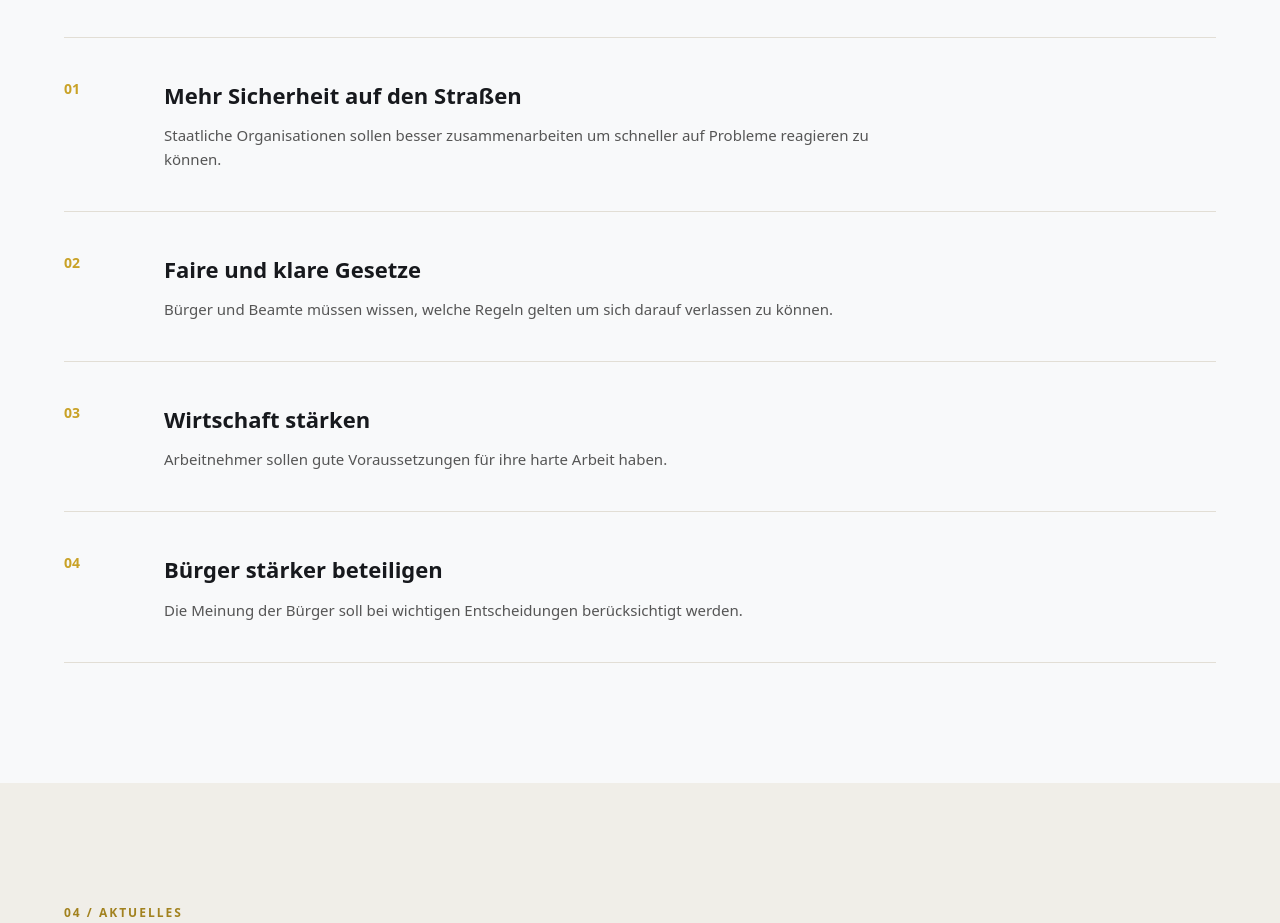
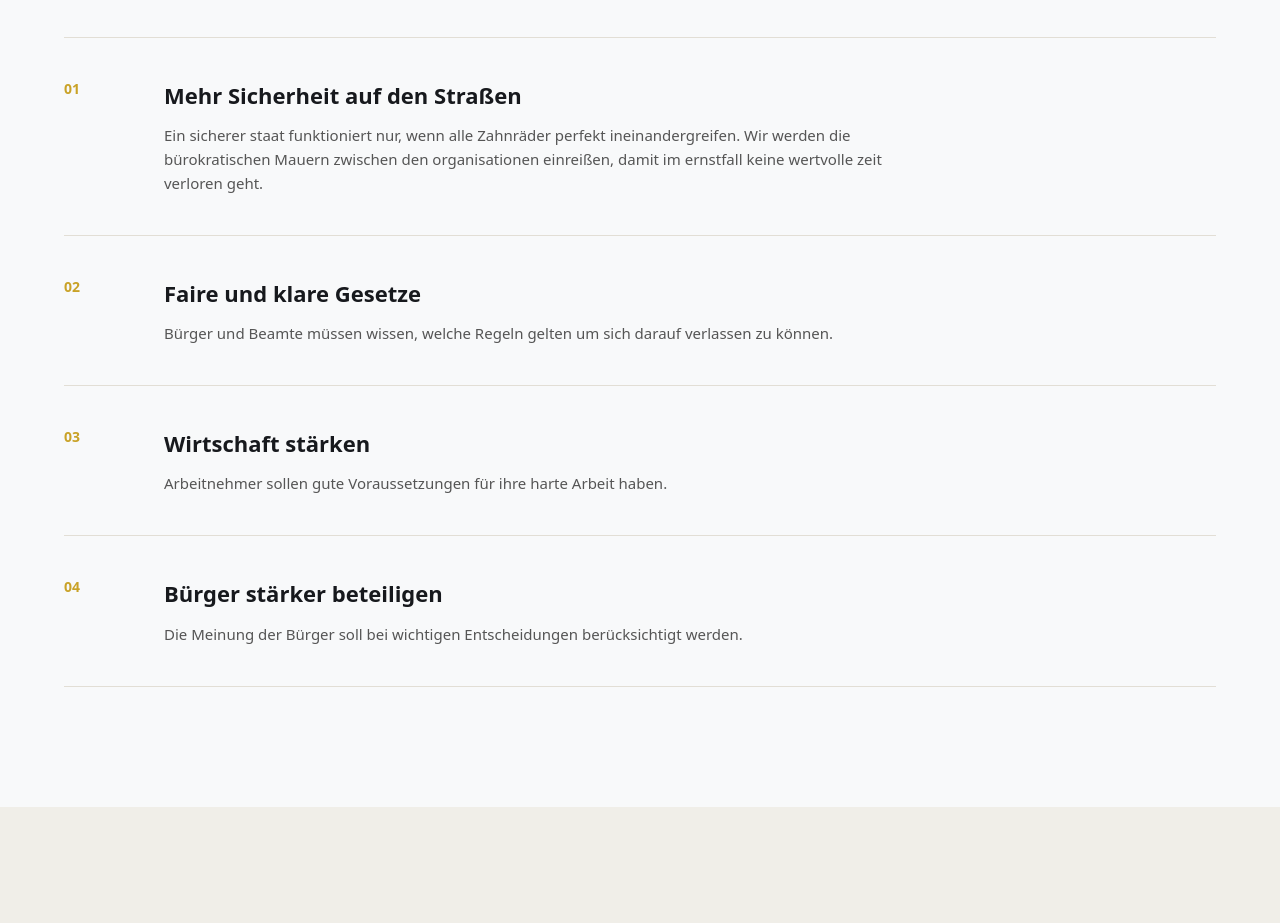
Before and after one commit to mikeslipko-commits/VSA-Website, a website: page index.html in a window 1280 px wide. Shown: the part 2620-3543 px from the top of the page. Drawn offline with Linux system fonts and the light colour scheme.

Commit message:
Update index.html

```diff
--- a/index.html
+++ b/index.html
@@ -306,9 +306,10 @@
                         <div>
                             <h3>Mehr Sicherheit auf den Straßen</h3>
                             <p>
-                                Staatliche Organisationen sollen besser
-                                zusammenarbeiten um schneller auf
-                                Probleme reagieren zu können.
+                                Ein sicherer staat funktioniert nur, wenn alle
+                                Zahnräder perfekt ineinandergreifen. Wir werden
+                                die bürokratischen Mauern zwischen den organisationen
+                                einreißen, damit im ernstfall keine wertvolle zeit verloren geht.
                             </p>
                         </div>
 
```
